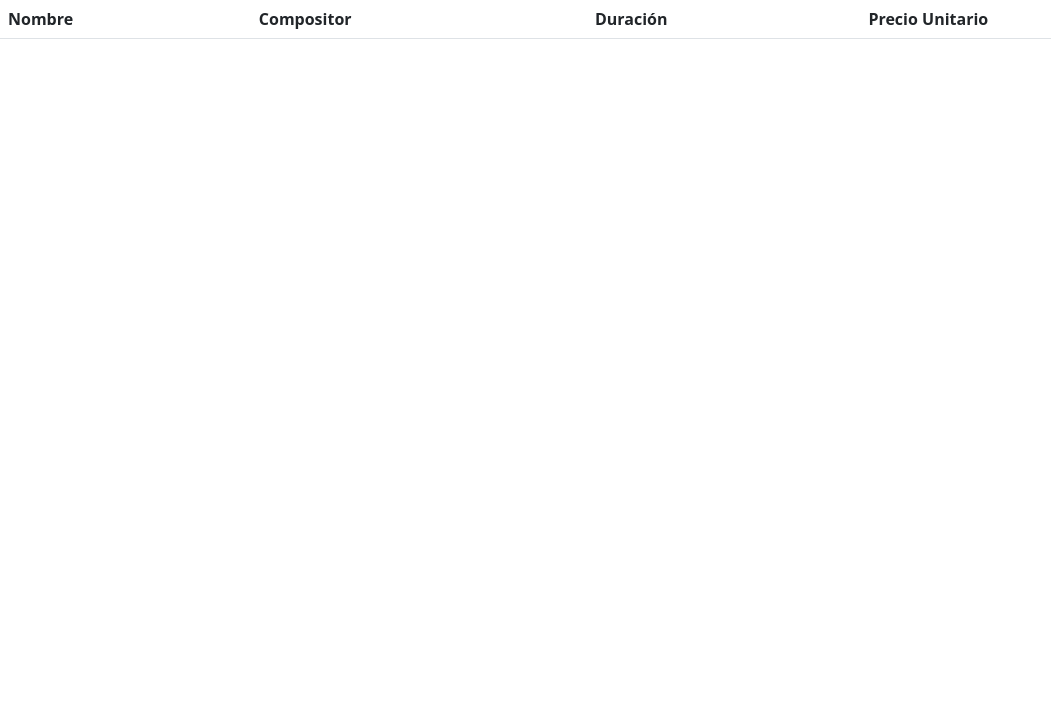
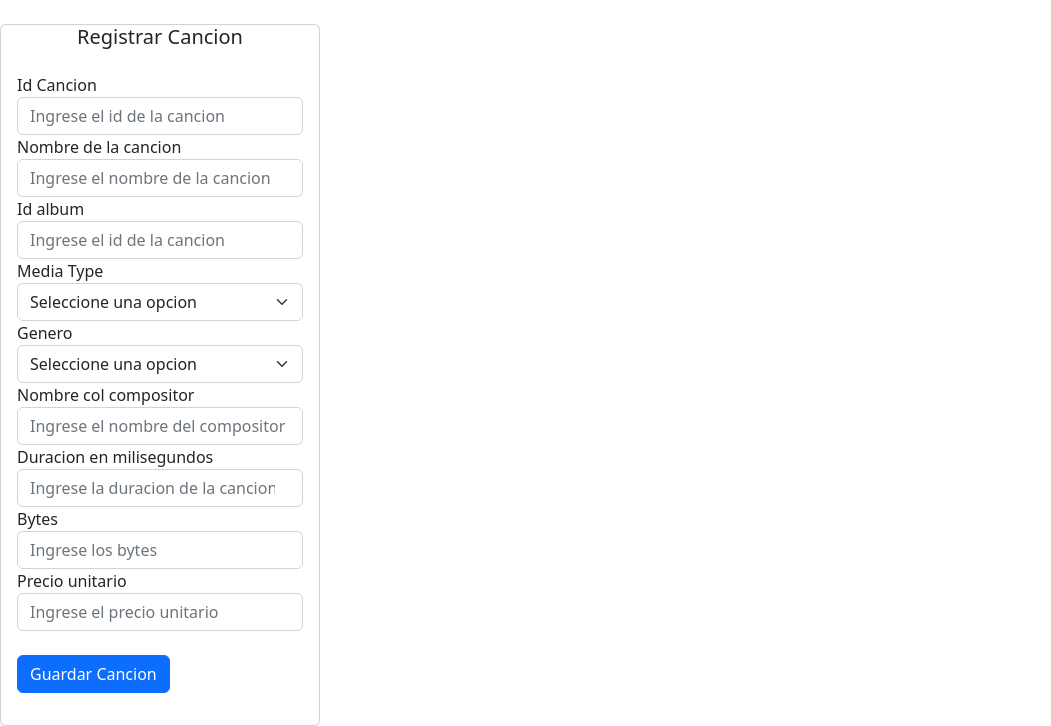
Before and after one commit to damd2212/tallerPHPMySQL, a PHP site: template vista/paginaCanciones.php in a window 1280 px wide. Shown: the top 726 px of the page, without its empty margins (0-1051 px from the left). Run offline with PHP 8.4, Linux system fonts and the light colour scheme; the template is opened without the code that fills it, so the values that code supplies are empty.

Commit message:
formulario para  crear una cancion

```diff
--- a/vista/paginaCanciones.php
+++ b/vista/paginaCanciones.php
@@ -6,6 +6,86 @@
 <link href="https://cdn.jsdelivr.net/npm/bootstrap@5.2.3/dist/css/bootstrap.min.css" rel="stylesheet" integrity="sha384-rbsA2VBKQhggwzxH7pPCaAqO46MgnOM80zW1RWuH61DGLwZJEdK2Kadq2F9CUG65" crossorigin="anonymous">
     </head>
     <body>
+    <br>
+    <div class="card" style="width: 20rem">
+        <h5 style="text-align:center ;"> Registrar Cancion</h5>
+
+        <div  class="card-body">
+            <form action="guadar_cancion.php" method="POST">
+                <div class="form-group">
+                    <label for="lidTrack">Id Cancion</label>
+                    <input type="number" class="form-control" id="TrackId" name="TrackId"
+                        placeholder="Ingrese el id de la cancion" />
+                </div>
+
+                <div class="form-group">
+                    <label for="lName">Nombre de la cancion</label>
+                    <input type="text" class="form-control" id="Name" name="Name"
+                        placeholder="Ingrese el nombre de la cancion" />
+                </div>
+
+                <div class="form-group">
+                    <label for="lidTrack">Id album</label>
+                    <input type="number" class="form-control" id="TrackId" name="TrackId"
+                        placeholder="Ingrese el id de la cancion" />
+                </div>
+
+                <div class="form-group">
+                    <label for="lMediaTypeId">Media Type</label>
+                    <select class="form-select" id="MediaTypeId">
+                        <option selected>Seleccione una opcion</option>
+                        <?php
+                        /* $query = "SELECT * FROM  MediaType";
+                        $resultado = mysqli_query($conn, $query);
+                        while ($valores = mysqli_fetch_array($resultado)) {
+                            echo '<option value="'.$valores['MediaTypeId'].'">'.$valores['Name'].'</option>';
+                        } */
+                        ?>
+                    </select>
+                </div>
+
+                <div class="form-group">
+                    <label for="lGenre">Genero</label><br>
+                    <select class="form-select" id="GenreId">
+                        <option selected>Seleccione una opcion</option>
+                        <?php
+                        /* $query = "SELECT * FROM  genre";
+                        $resultado = mysqli_query($conn, $query);
+                        while ($valores = mysqli_fetch_array($resultado)) {
+                            echo '<option value="'.$valores['GenreId'].'">'.$valores['Name'].'</option>';
+                        } */
+                        ?>
+                    </select>
+                </div>
+
+                <div class="form-group">
+                    <label for="lComposer">Nombre col compositor</label>
+                    <input type="text" class="form-control" id="Composer" name="Composer"
+                        placeholder="Ingrese el nombre del compositor" />
+                </div>
+
+                <div class="form-group">
+                    <label for="lMilliseconds">Duracion en milisegundos</label>
+                    <input type="number" class="form-control" id="Milliseconds" name="Milliseconds"
+                        placeholder="Ingrese la duracion de la cancion" />
+                </div>
+
+                <div class="form-group">
+                    <label for="lBytes">Bytes</label>
+                    <input type="number" class="form-control" id="Bytes" name="Bytes"
+                        placeholder="Ingrese los bytes" />
+                </div>
+
+                <div class="form-group">
+                    <label for="lUnitPrice">Precio unitario</label>
+                    <input type="number" class="form-control" id="UnitPrice" name="UnitPrice"
+                        placeholder="Ingrese el precio unitario" />
+                </div>
+                <br>
+                <button type="submit" class="btn btn-primary">Guardar Cancion</button>
+            </form>
+        </div>
+    </div>
 
 <table class="table table-hover">
   <thead>
```
